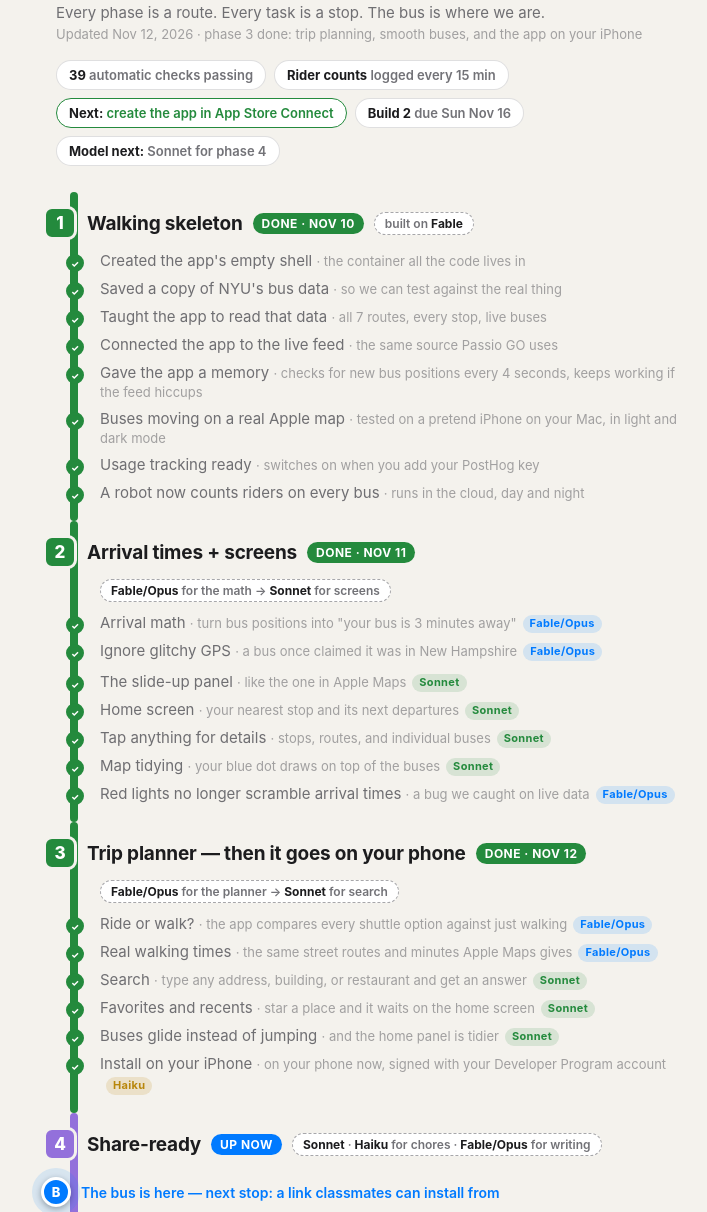
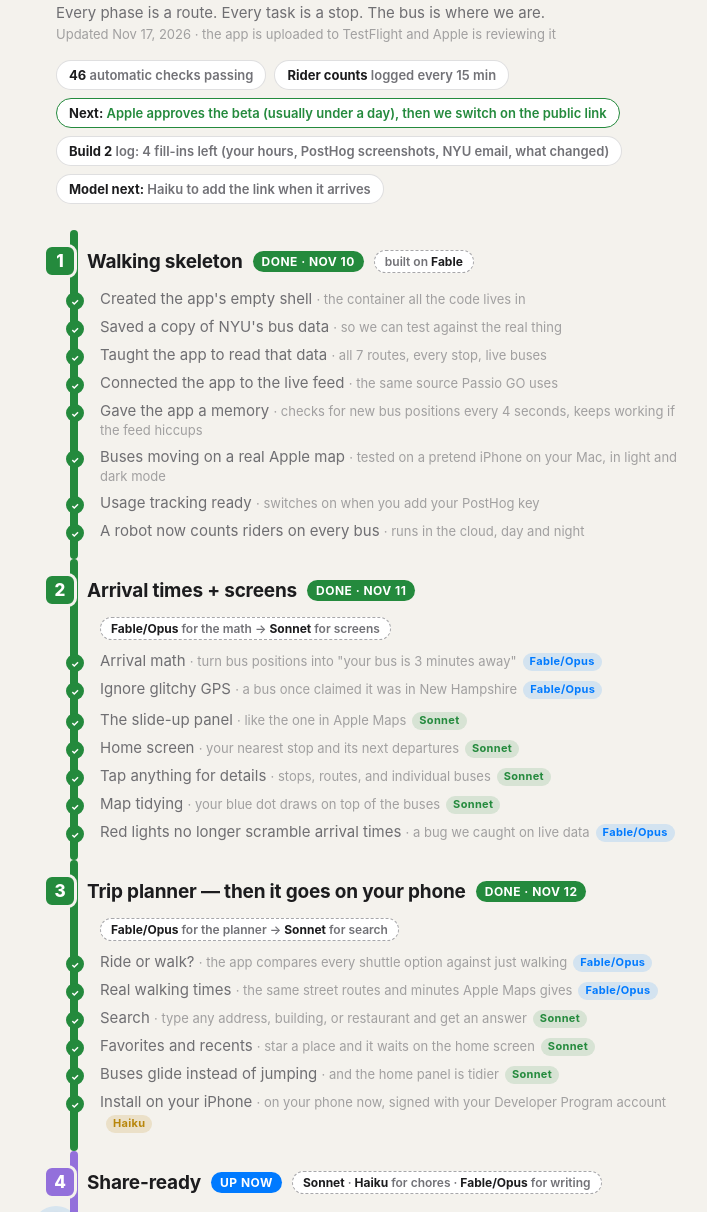
Before and after one commit to building-with-ai-f26/cjs10016-bussin, a plain HTML site: page build-map.html in a window 1280 px wide. Shown: the part 65-1277 px from the top of the page, without its empty margins (264-971 px from the left). Drawn offline with Linux system fonts and the light colour scheme.

Commit message:
Add a hidden Try the beta button and record that TestFlight is in review
The product page gets a Try the beta button that stays hidden until
BETA_LINK is set, so it can go live the moment Apple approves the build.
CLAUDE.md and the build map now say the app is uploaded as Bussin Transit
and waiting on Beta App Review.

Co-Authored-By: Claude Sonnet 5.5 <noreply@anthropic.com>

```diff
--- a/build-map.html
+++ b/build-map.html
@@ -101,15 +101,15 @@
   <header>
     <h1>Bussin Build Map</h1>
     <p>Every phase is a route. Every task is a stop. The bus is where we are.</p>
-    <p class="updated">Updated Nov 12, 2026 · phase 3 done: trip planning, smooth buses, and the app on your iPhone</p>
+    <p class="updated">Updated Nov 17, 2026 · the app is uploaded to TestFlight and Apple is reviewing it</p>
   </header>
 
   <div class="summary">
-    <span class="pill"><b>39</b> automatic checks passing</span>
+    <span class="pill"><b>46</b> automatic checks passing</span>
     <span class="pill"><b>Rider counts</b> logged every 15 min</span>
-    <span class="pill now"><b>Next:</b> create the app in App Store Connect</span>
-    <span class="pill"><b>Build 2</b> due Sun Nov 16</span>
-    <span class="pill"><b>Model next:</b> Sonnet for phase 4</span>
+    <span class="pill now"><b>Next:</b> Apple approves the beta (usually under a day), then we switch on the public link</span>
+    <span class="pill"><b>Build 2</b> log: 4 fill-ins left (your hours, PostHog screenshots, NYU email, what changed)</span>
+    <span class="pill"><b>Model next:</b> Haiku to add the link when it arrives</span>
   </div>
 
   <!-- Phase 1 -->
@@ -183,11 +183,13 @@
       <span class="status now">Up now</span>
       <span class="model"><b>Sonnet</b> · <b>Haiku</b> for chores · <b>Fable/Opus</b> for writing</span>
     </div>
-    <div class="bus"><span class="mk">B</span>The bus is here — next stop: a link classmates can install from</div>
+    <div class="bus"><span class="mk">B</span>The bus is here — next stop: Apple's approval, then a link classmates can install from</div>
     <ul class="stops">
       <li class="stop done">App icon <small>· the Station sign, for now</small><span class="mtag low">Haiku</span></li>
       <li class="stop done">Smooth first open <small>· a welcome card, and plain messages when something goes wrong</small><span class="mtag mid">Sonnet</span></li>
-      <li class="stop">A link classmates can install from <small>· the build is ready; waiting on you to create the app in App Store Connect</small><span class="mtag mid">Sonnet</span></li>
+      <li class="stop done">Upload the app to TestFlight <small>· uploaded Nov 17 under the store name "Bussin Transit" and sent to Apple for review</small><span class="mtag mid">Sonnet</span></li>
+      <li class="stop done">A "Try the beta" button on the product page <small>· built; stays hidden until the link exists</small><span class="mtag low">Haiku</span></li>
+      <li class="stop">A link classmates can install from <small>· waiting on Apple's review; once approved, you switch on the public link and send it to me</small><span class="mtag low">Haiku</span></li>
       <li class="stop done">See who's actually using it <small>· a PostHog dashboard that counts riders, trips planned, and routes viewed</small><span class="mtag mid">Sonnet</span></li>
       <li class="stop">The weekly write-ups for class<span class="mtag top">Fable/Opus</span></li>
     </ul>
```
Also changed, not shown: docs/index.html (+12 -0 lines), 1 other file.
